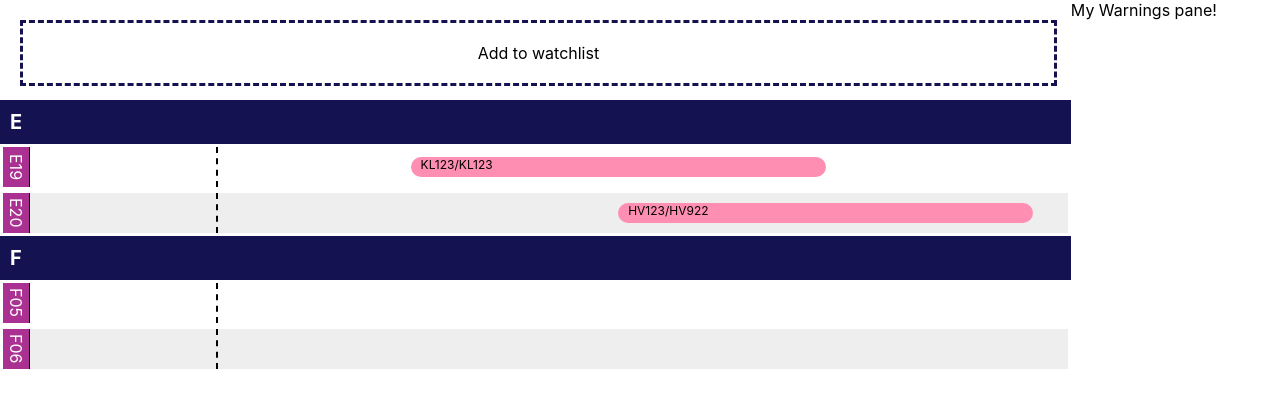
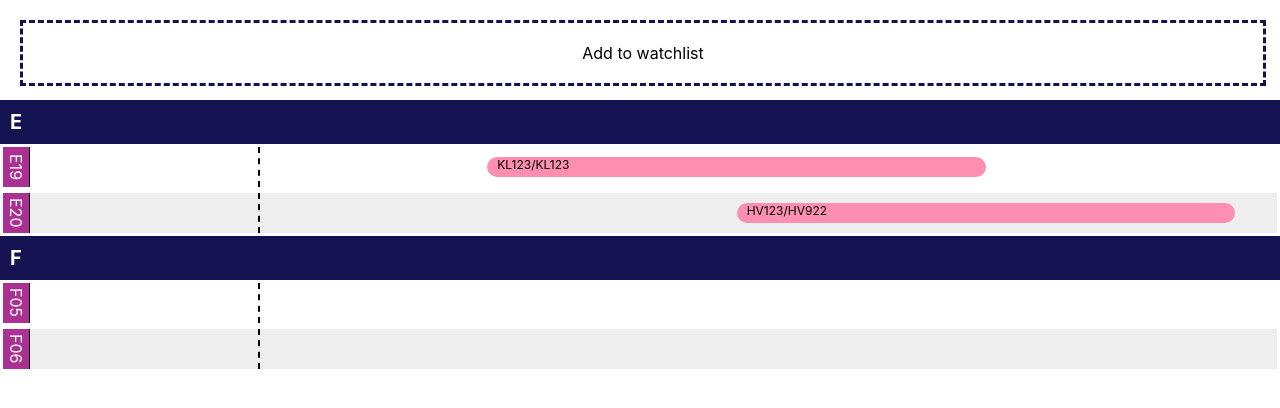
Before and after one commit to FlorisHoogenboom/react-gate-scheduler, a React (Create React App) app: page / in a window 1280 px wide. Shown: the top 408 px of the page. Built offline with nearby package versions, Linux system fonts and the light colour scheme.

Commit message:
Style changes & linting.

```diff
--- a/src/App.js
+++ b/src/App.js
@@ -45,9 +45,6 @@ function App() {
                             backwardWindowInSeconds={DefaultBackwardWindowInSeconds}></GateChart>
 
                     </div>
-                    <div style={{width: '250px'}}>
-                        My Warnings pane!
-                    </div>
                 </div>
             </DndProvider>
         </ThemeProvider>
--- a/src/GateChart.js
+++ b/src/GateChart.js
@@ -1,6 +1,4 @@
 import _ from 'lodash';
-import {DndProvider} from 'react-dnd';
-import {HTML5Backend} from 'react-dnd-html5-backend';
 
 import Gate from './Gate';
 import gateConfig from './gateConfig.json';
```
